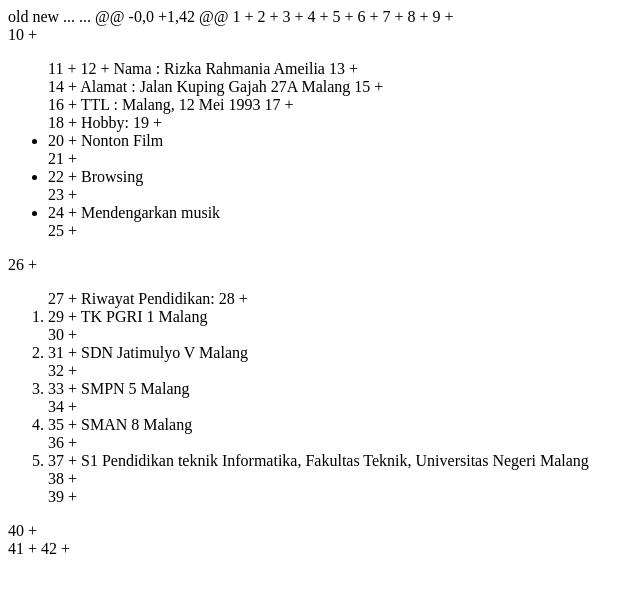
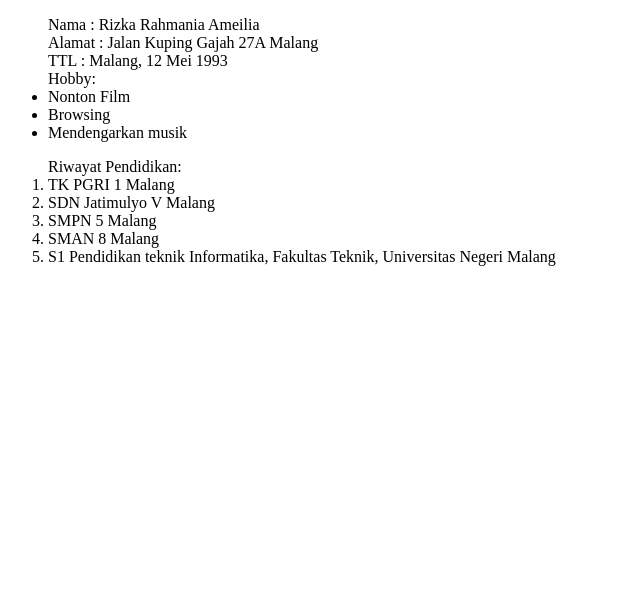
Before and after one commit to RizkaRahmaniaAmeilia/webpage, a plain HTML site: page CV.html in a window 1280 px wide. Shown: the whole page, without its empty margins (0-644 px from the left). Drawn offline with Linux system fonts and the light colour scheme.

Commit message:
Update CV.html

```diff
--- a/CV.html
+++ b/CV.html
@@ -1,44 +1,42 @@
-old  new
-...	...	@@ -0,0 +1,42 @@
-	1	+<!DOCTYPE html PUBLIC "-//W3C//DTD XHTML 1.0 Transitional//EN" "http://www.w3.org/TR/xhtml1/DTD/xhtml1-transitional.dtd">
-	2	+<html xmlns="http://www.w3.org/1999/xhtml">
-	3	+<head>
-	4	+<meta http-equiv="Content-Type" content="text/html; charset=iso-8859-1" />
-	5	+<title>Curiculum Vitae</title>
-	6	+</head>
-	7	+
-	8	+<body>
-	9	+	<div>
-	10	+	  <ul>
-	11	+
-	12	+	      Nama	: Rizka Rahmania Ameilia
-	13	+	      <br />
-	14	+	      Alamat	: Jalan Kuping Gajah 27A Malang
-	15	+	      <br />
-	16	+	      TTL	: Malang, 12 Mei 1993
-	17	+	      <br />
-	18	+	      Hobby:
-	19	+	      <li>
-	20	+		  	Nonton Film          </li>
-	21	+		  <li>
-	22	+		  	Browsing		  </li>
-	23	+		  <li>
-	24	+		  	Mendengarkan musik		  </li>
-	25	+	  </ul>
-	26	+      <ol>
-	27	+        Riwayat Pendidikan:
-	28	+        <li>
-	29	+		TK PGRI 1 Malang        </li>
-	30	+		<li>
-	31	+		SDN Jatimulyo V Malang		</li>
-	32	+		<li>
-	33	+		SMPN 5 Malang		</li>
-	34	+		<li>
-	35	+		SMAN 8 Malang		</li>
-	36	+		<li>
-	37	+		S1 Pendidikan teknik Informatika, Fakultas Teknik, Universitas Negeri Malang		</li>
-	38	+        <br />
-	39	+          </ol>
-	40	+    </div>
-	41	+</body>
-	42	+</html>
+<!DOCTYPE html PUBLIC "-//W3C//DTD XHTML 1.0 Transitional//EN" "http://www.w3.org/TR/xhtml1/DTD/xhtml1-transitional.dtd">
+<html xmlns="http://www.w3.org/1999/xhtml">
+<head>
+<meta http-equiv="Content-Type" content="text/html; charset=iso-8859-1" />
+<title>Curiculum Vitae</title>
+</head>
+
+<body>
+	<div>
+	  <ul>
+
+	      Nama	: Rizka Rahmania Ameilia
+	      <br />
+	      Alamat	: Jalan Kuping Gajah 27A Malang
+	      <br />
+	      TTL	: Malang, 12 Mei 1993
+	      <br />
+	      Hobby:
+	      <li>
+		  	Nonton Film          </li>
+		  <li>
+		  	Browsing		  </li>
+		  <li>
+		  	Mendengarkan musik		  </li>
+	  </ul>
+      <ol>
+        Riwayat Pendidikan:
+        <li>
+		TK PGRI 1 Malang        </li>
+		<li>
+		SDN Jatimulyo V Malang		</li>
+		<li>
+		SMPN 5 Malang		</li>
+		<li>
+		SMAN 8 Malang		</li>
+		<li>
+		S1 Pendidikan teknik Informatika, Fakultas Teknik, Universitas Negeri Malang		</li>
+        <br />
+          </ol>
+    </div>
+</body>
+</html>
```
